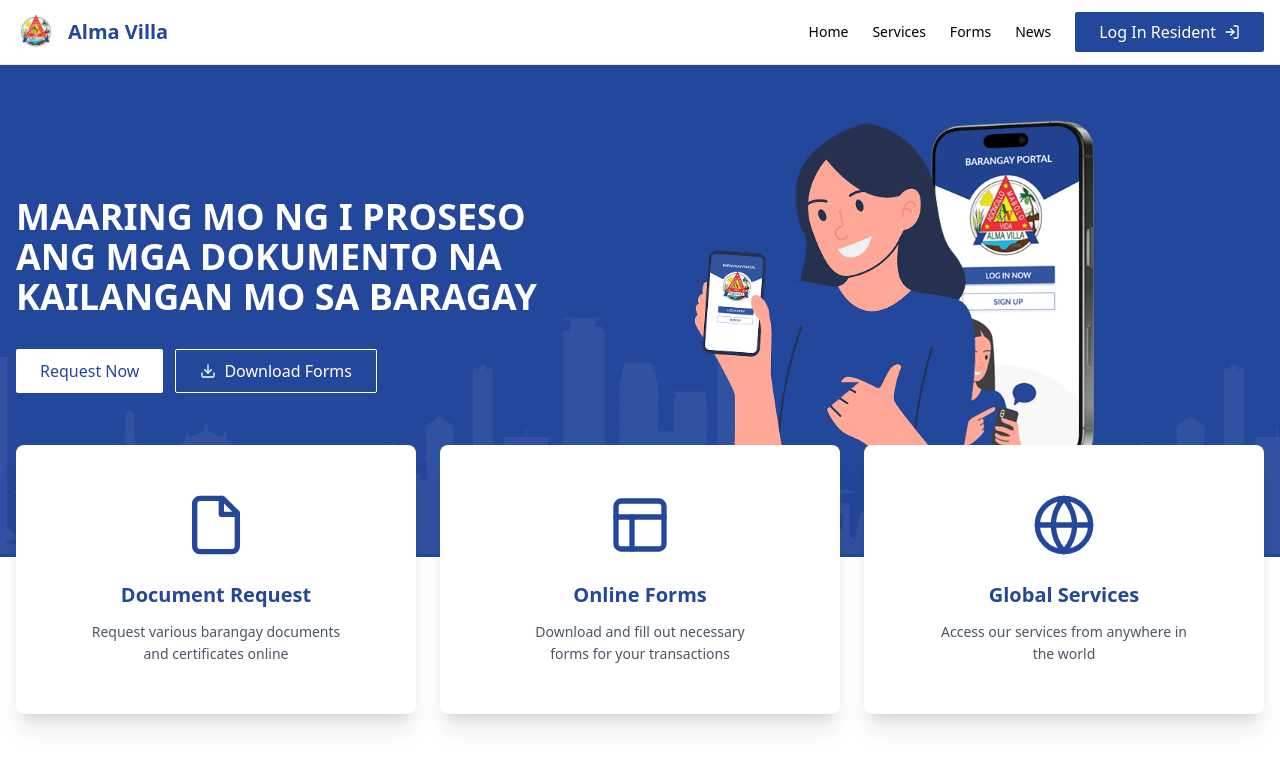
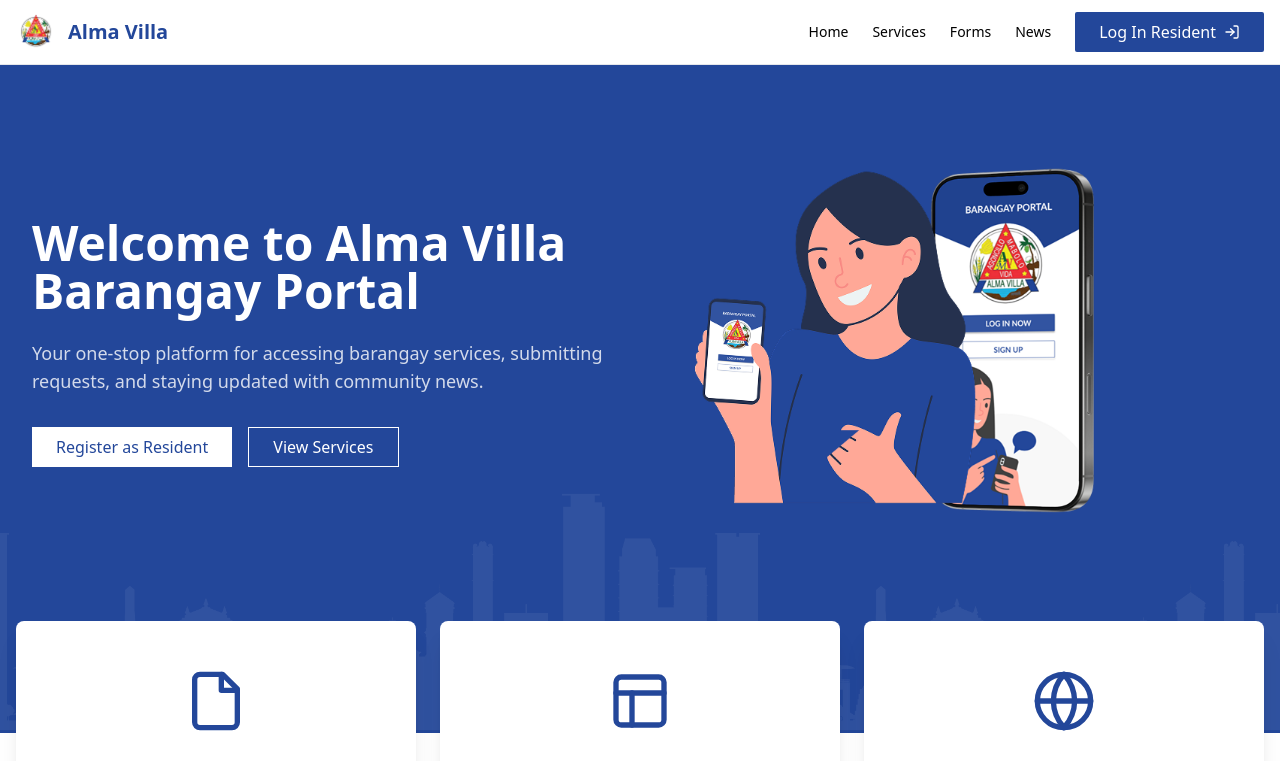
Before and after one commit to tnmtthw/alma-villa, a Next.js app: page / in a window 1280 px wide. Shown: the top 761 px of the page. Built offline with nearby package versions, Linux system fonts and the light colour scheme.

Commit message:
fixing bugs

```diff
--- a/app/layout.tsx
+++ b/app/layout.tsx
@@ -1,25 +1,28 @@
-import type { Metadata } from "next";
-import { Inter } from "next/font/google";
-import "./globals.css";
-import Navbar from "@/components/Navbar";
-import Footer from "@/components/Footer";
-import { headers } from "next/headers";
+import Navbar from "@/components/Navbar"
+import Footer from "@/components/Footer"
+import { headers } from "next/headers"
+import { Inter } from "next/font/google"
+import { Metadata } from "next"
+import "./globals.css"
 
 const inter = Inter({
   subsets: ["latin"],
   variable: "--font-sans",
-});
+})
 
 export const metadata: Metadata = {
-  title: "Alma Villa - Resident Registration",
-  description: "Register as a resident in Alma Villa",
-};
+  title: "Alma Villa",
+  description: "Alma Villa Barangay Portal",
+  icons: {
+    icon: "/favicon.ico",
+  },
+}
 
-export default function RootLayout({
-  children,
-}: {
+interface RootLayoutProps {
   children: React.ReactNode
-}) {
+}
+
+export default function RootLayout({ children }: RootLayoutProps) {
   const headersList = headers();
   const pathname = headersList.get("x-pathname") || "";
   const isDashboard = pathname.startsWith("/dashboard");
--- a/components/Hero.tsx
+++ b/components/Hero.tsx
@@ -1,14 +1,13 @@
 "use client"
 
+import Image from "next/image"
+import Link from "next/link"
 import { Button } from "@/components/ui/button"
-import { Download } from "lucide-react"
-import Link from "next/link"
-import Image from "next/image"
 
 const Hero = () => {
   return (
-    <section className="relative bg-[#23479A] min-h-[350px] overflow-hidden">
-      {/* Background Image */}
+    <section className="relative bg-[#23479A] pb-28">
+      {/* Background Pattern */}
       <div
         className="absolute inset-x-0 bottom-0 h-[250px]"
         style={{
@@ -20,39 +19,32 @@ const Hero = () => {
         }}
       />
 
-      <div className="max-w-7xl mx-auto px-4 pt-10 pb-20 lg:pt-12">
+      <div className="max-w-7xl mx-auto px-8 py-12 lg:py-24">
         <div className="grid lg:grid-cols-2 gap-8 items-center">
-          {/* Left Content */}
-          <div className="text-white space-y-8 relative z-10">
-            <h1 className="text-2xl lg:text-3xl xl:text-4xl font-bold leading-tight max-w-xl">
-              MAARING MO NG I PROSESO ANG MGA DOKUMENTO NA KAILANGAN MO SA BARAGAY
+          <div className="relative z-10 text-white">
+            <h1 className="text-4xl lg:text-5xl font-bold leading-tight mb-6">
+              Welcome to Alma Villa Barangay Portal
             </h1>
-            <div className="flex items-center gap-3">
+            <p className="text-lg text-white/80 mb-8">
+              Your one-stop platform for accessing barangay services, submitting requests, and staying updated with community news.
+            </p>
+            <div className="flex flex-col sm:flex-row gap-4">
               <Button
-                variant="secondary"
-                size="lg"
-                className="bg-white text-[#23479A] hover:bg-white/90 rounded-[2px] px-6 h-11"
                 asChild
+                className="bg-white text-[#23479A] hover:bg-white/90"
               >
-                <Link href="/request">
-                  Request Now
-                </Link>
+                <Link href="/register">Register as Resident</Link>
               </Button>
               <Button
+                asChild
                 variant="outline"
-                size="lg"
-                className="bg-transparent border-white text-white hover:bg-white/10 rounded-[2px] px-6 h-11"
-                asChild
+                className="border-white text-white hover:bg-white/10"
               >
-                <Link href="/forms" className="flex items-center gap-2">
-                  <Download className="h-4 w-4" />
-                  Download Forms
-                </Link>
+                <Link href="/services">View Services</Link>
               </Button>
             </div>
           </div>
 
-          {/* Right Content */}
           <div className="relative hidden lg:block">
             <Image
               src="/assets/img/heroimage.png"
--- a/components/MainNav.tsx
+++ b/components/MainNav.tsx
@@ -29,11 +29,16 @@ import {
   Newspaper,
   Settings,
   User2,
-  Bell,
-  BadgeCheck
 } from "lucide-react"
+import { useState, useEffect } from "react"
 
-const navigationItems = [
+interface NavigationItem {
+  icon: React.ElementType
+  label: string
+  href: string
+}
+
+const navigationItems: NavigationItem[] = [
   {
     icon: LayoutDashboard,
     label: "Dashboard",
@@ -64,6 +69,11 @@ const navigationItems = [
 export function MainNav() {
   const userName = "Juan Dela Cruz" // This should come from your auth state
   const userRole = "Resident"
+  const [mounted, setMounted] = useState(false)
+
+  useEffect(() => {
+    setMounted(true)
+  }, [])
 
   return (
     <nav className="w-full border-b bg-white">
@@ -127,50 +137,47 @@ export function MainNav() {
 
         {/* User Menu */}
         <div className="ml-auto flex items-center space-x-4">
+          {mounted && (
             <DropdownMenu>
               <DropdownMenuTrigger asChild>
                 <Button variant="outline" size="sm" className="relative h-8 w-8 rounded-full">
-                <Avatar>
+                  <Avatar className="h-8 w-8">
                     <AvatarFallback className="bg-[#23479A] text-white">
                       {userName.charAt(0)}
                     </AvatarFallback>
                   </Avatar>
                 </Button>
               </DropdownMenuTrigger>
-            <DropdownMenuContent align="end" className="w-64 bg-white rounded-xl shadow-lg border-none p-2">
-              {/* User Info Section */}
-              <div className="px-2 py-2 mb-2">
-                <div className="flex items-center gap-2">
-                  <Avatar className="h-6 w-6">
-                    <AvatarFallback className="bg-[#23479A] text-white text-sm">
-                      {userName.charAt(0)}
-                    </AvatarFallback>
-                  </Avatar>
-                  <div className="flex items-center gap-1">
-                    <span className="text-sm font-medium">{userName}</span>
-                    <BadgeCheck className="h-4 w-4 text-[#23479A]" />
+              <DropdownMenuContent
+                sideOffset={5}
+                align="end"
+                className="w-56 bg-white border border-gray-200 shadow-md"
+              >
+                <DropdownMenuLabel className="font-normal">
+                  <div className="flex flex-col space-y-1">
+                    <p className="text-sm font-medium leading-none">{userName}</p>
+                    <p className="text-xs leading-none text-muted-foreground">
+                      {userRole.toLowerCase()}@mail.com
+                    </p>
                   </div>
-                </div>
-                <div className="mt-1 text-sm text-gray-500 pl-8">
-                  {userRole.toLowerCase()}@mail.com
-                </div>
-              </div>
-
-              <DropdownMenuSeparator className="bg-gray-100 my-1" />
-
-              <DropdownMenuItem className="rounded-lg hover:bg-gray-50 cursor-pointer gap-2 p-2 text-sm">
-                <Settings className="h-4 w-4" />
-                Profile Settings
+                </DropdownMenuLabel>
+                <DropdownMenuSeparator />
+                <DropdownMenuItem className="cursor-pointer">
+                  <User2 className="mr-2 h-4 w-4" />
+                  <span>Profile</span>
                 </DropdownMenuItem>
-
-              <DropdownMenuSeparator className="bg-gray-100 my-1" />
-
-              <DropdownMenuItem className="rounded-lg hover:bg-gray-50 cursor-pointer gap-2 p-2 text-sm text-red-600">
-                <LogOut className="h-4 w-4" />
-                Sign Out
+                <DropdownMenuItem className="cursor-pointer">
+                  <Settings className="mr-2 h-4 w-4" />
+                  <span>Settings</span>
+                </DropdownMenuItem>
+                <DropdownMenuSeparator />
+                <DropdownMenuItem className="cursor-pointer text-red-600">
+                  <LogOut className="mr-2 h-4 w-4" />
+                  <span>Log out</span>
                 </DropdownMenuItem>
               </DropdownMenuContent>
             </DropdownMenu>
+          )}
         </div>
       </div>
     </nav>
--- a/components/Navbar.tsx
+++ b/components/Navbar.tsx
@@ -6,15 +6,20 @@ import { Button } from "@/components/ui/button"
 import { LogIn, Menu, X } from "lucide-react"
 import { useState } from "react"
 
+interface MenuItem {
+  href: string
+  label: string
+}
+
+const menuItems: MenuItem[] = [
+  { href: "/", label: "Home" },
+  { href: "/services", label: "Services" },
+  { href: "/forms", label: "Forms" },
+  { href: "/news", label: "News" },
+]
+
 const Navbar = () => {
   const [isMenuOpen, setIsMenuOpen] = useState(false)
-
-  const menuItems = [
-    { href: "/", label: "Home" },
-    { href: "/services", label: "Services" },
-    { href: "/forms", label: "Forms" },
-    { href: "/news", label: "News" },
-  ]
 
   return (
     <nav className="w-full border-b bg-white">
@@ -63,7 +68,7 @@ const Navbar = () => {
             <Link
               key={item.label}
               href={item.href}
-              className="text-sm font-medium transition-colors hover:text-primary"
+              className="text-sm font-medium transition-colors hover:text-[#23479A]"
             >
               {item.label}
             </Link>
```
Also changed, not shown: 1 other file (tests, documents, lock files or other folders). Lines whose indentation alone changed are shown as unchanged.
